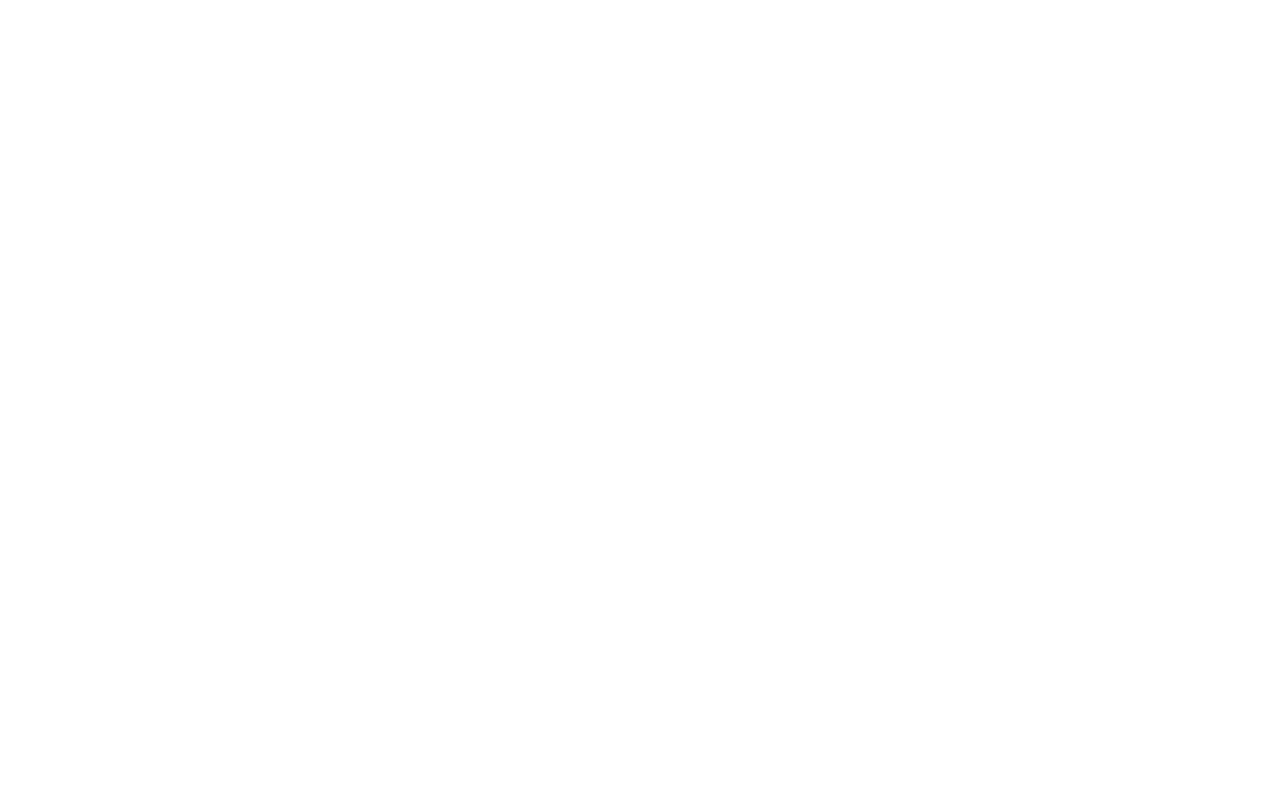
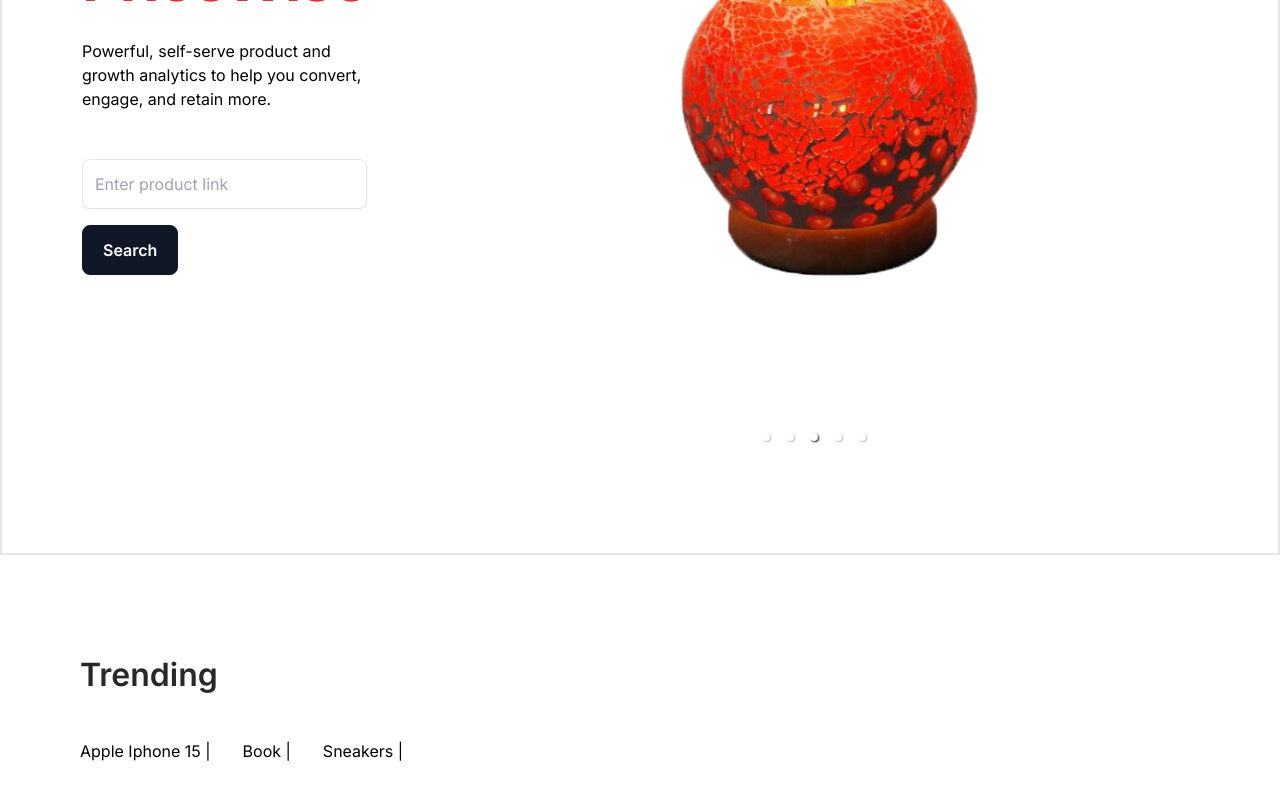
Before and after one commit to Lpreets/PriceWise, a Next.js app: page / in a window 1280 px wide. Shown: the part 652-1452 px from the top of the page. Before the commit the page ends 800 px from the top, so only its background shows below. Built offline with nearby package versions, Linux system fonts and the light colour scheme.

Commit message:
Added searchbar UI and HeroCarousel

```diff
--- a/app/page.tsx
+++ b/app/page.tsx
@@ -1,10 +1,12 @@
+import HeroCarousel from "@/components/HeroCarousel";
+import Searchbar from "@/components/Searchbar";
 import Image from "next/image";
 import React from "react";
 
 const Page = () => {
   return (
     <>
-      <section className="px-6 border-2 border-red-500 md:px-20 py-24">
+      <section className="px-6 border-2 md:px-20 py-24">
         <div className="flex max-xl:flex-col gap-16">
           <div className="flex flex-col justify-center">
             <p className="small-text">
@@ -20,7 +22,17 @@
               Unleash the Power of <span className="text-primary">PriceWise</span>
             </h1>
             <p className="mt-6">Powerful, self-serve product and growth analytics to help you convert, engage, and retain more.</p>
+            <Searchbar />
           </div>
+            <HeroCarousel />
+        </div>
+      </section>
+      <section className="trending-section">
+        <h2 className="section-text">Trending</h2>
+        <div className="flex flex-wrap gap-x-8 gap-y-16">
+          {["Apple Iphone 15", "Book", "Sneakers"].map((product) => (
+            <div key={product}>{product} |</div>
+          ))}
         </div>
       </section>
     </>
--- /dev/null
+++ b/components/HeroCarousel.tsx
@@ -0,0 +1,42 @@
+"use client"
+
+import React from "react";
+import "react-responsive-carousel/lib/styles/carousel.min.css"; // requires a loader
+import { Carousel } from "react-responsive-carousel";
+import Image from "next/image";
+
+const heroImages = [
+    { imgUrL: "/assets/images/hero-1.svg", alt: "smartwatch" },
+    { imgUrL: "/assets/images/hero-2.svg", alt: "bag" },
+    { imgUrL: "/assets/images/hero-3.svg", alt: "lamp" },
+    { imgUrL: "/assets/images/hero-4.svg", alt: "air fryer" },
+    { imgUrL: "/assets/images/hero-5.svg", alt: "chair" },
+]
+
+const HeroCarousel = () => {
+  return (
+    <div>
+      <Carousel
+        showThumbs={false}
+        autoPlay
+        infiniteLoop
+        interval={2000}
+        showArrows={false}
+        showStatus={false}
+      >
+        {heroImages.map((image) => (
+            <Image
+                src={image.imgUrL}
+                alt={image.alt}
+                width={484}
+                height={484}
+                className="object-contain"
+                key={image.alt}
+            />
+        ))}
+      </Carousel>
+    </div>
+  );
+};
+
+export default HeroCarousel;
--- /dev/null
+++ b/components/Searchbar.tsx
@@ -0,0 +1,16 @@
+"use client"
+
+import React from 'react'
+
+const Searchbar = () => {
+    const handleSubmit = () => {}
+
+  return (
+    <form className="flex flex-wrap gap-4 mt-12" onSubmit={handleSubmit}>
+        <input type="text" placeholder="Enter product link" className="searchbar-input" />
+        <button type="submit" className="searchbar-btn">Search</button>
+    </form>
+  )
+}
+
+export default Searchbar
```
Also changed, not shown: package.json (+4 -3 lines), 1 other file (tests, documents, lock files or other folders).
